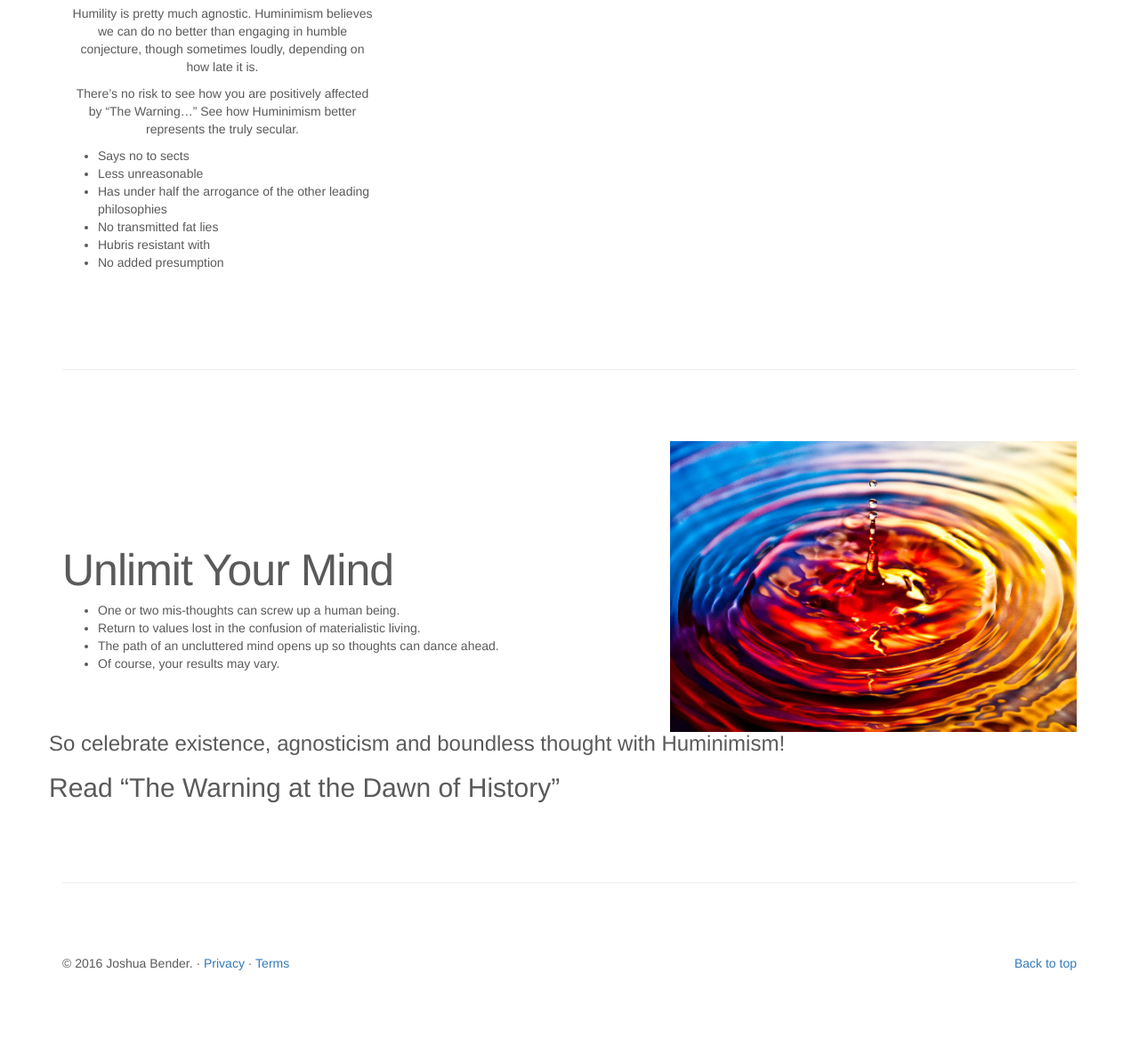
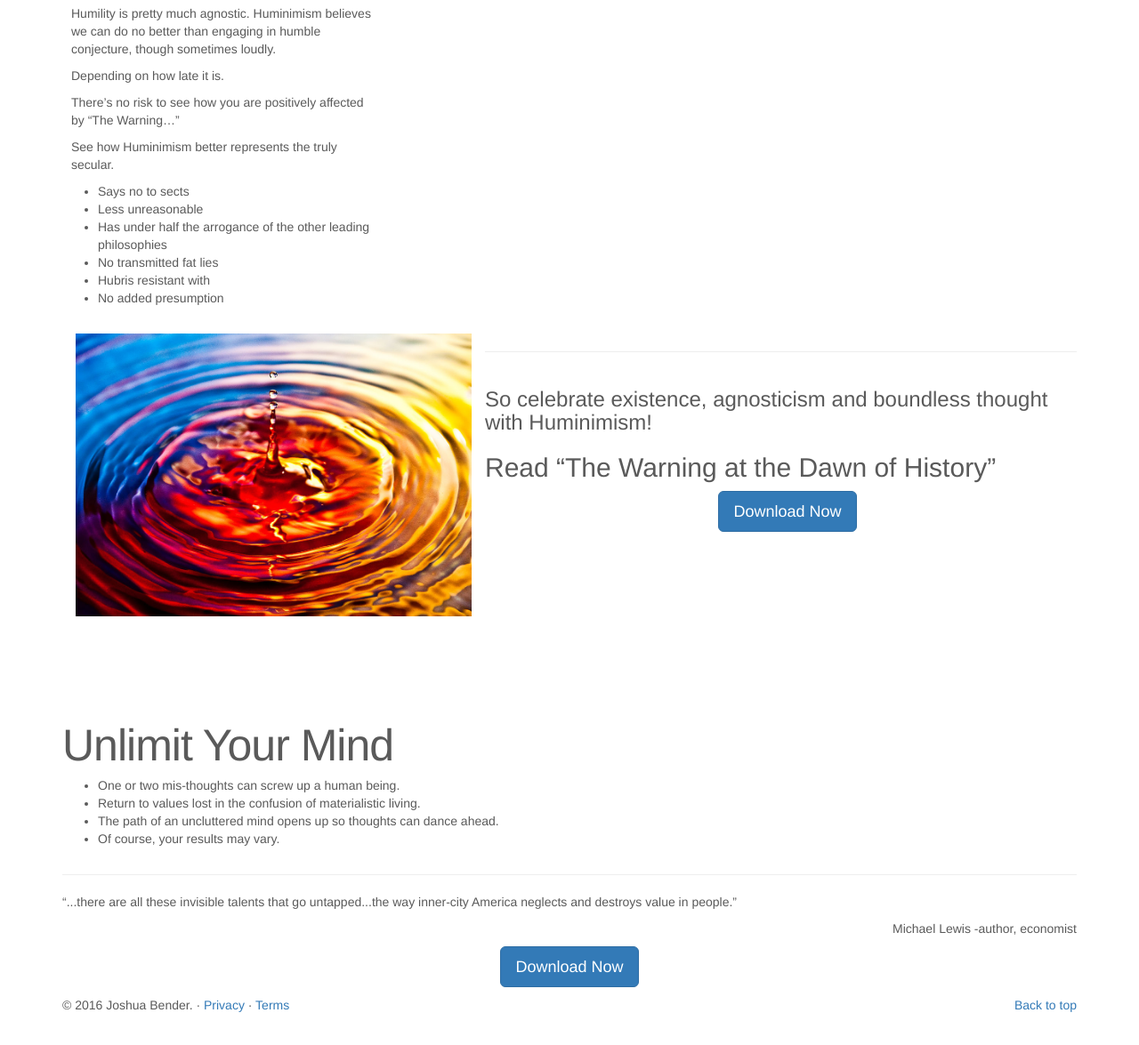
Before and after one commit to ckashby/josh, a plain HTML site: page index.html in a window 1280 px wide. Shown: the part 785-1960 px from the top of the page at 89% size. Before the commit the page ends 1928 px from the top, so only its background shows below. Drawn offline with nearby package versions, Linux system fonts and the light colour scheme.

Commit message:
Fixed text format and added quote

```diff
--- a/index.html
+++ b/index.html
@@ -128,10 +128,11 @@
       <div class="row">
         <div class="col-lg-4">
          <h2 class="featurette-heading">Good Reference Is Vital</h2>
-          <p>Humility is pretty much agnostic.  Huminimism believes we can do no better than
-            engaging in humble conjecture, though sometimes loudly, depending on how late it is.</p>
-          <p>There’s no risk to see how you are positively affected by “The Warning…”
-            See how Huminimism better represents the truly secular.</p>
+          <p align="left">Humility is pretty much agnostic.  Huminimism believes we can do no better than
+            engaging in humble conjecture, though sometimes loudly.</p>
+          <p align="left">Depending on how late it is.</p>
+          <p align="left">There’s no risk to see how you are positively affected by “The Warning…”</p>
+          <p align="left">See how Huminimism better represents the truly secular.</p>
             <ul align="left">
               <li>Says no to sects</li>
               <li>Less unreasonable</li>
@@ -142,10 +143,14 @@
         </div><!-- /.col-lg-4 -->
       </div><!-- /.row -->
 
+      <div class="col-md-5">
+          <img class="featurette-image img-responsive center-block"  alt="ripples in water" src="images/ripple.jpg">
+        </div>
+
 
       <!-- START THE FEATURETTES -->
 
-      <hr class="featurette-divider">
+      <hr>
 
       <div class="row featurette">
         <div class="col-md-7">
@@ -158,17 +163,28 @@
           </ul>
 
         </div>
-        <div class="col-md-5">
-          <img class="featurette-image img-responsive center-block"  alt="ripples in water" src="images/ripple.jpg">
-        </div>
+
         <h3>So celebrate existence, agnosticism and boundless thought with Huminimism!</h3>
         <h2>Read “The Warning at the Dawn of History”</h2>
+
+        <p align="center"><a class="btn btn-lg btn-primary" href="#" role="button">Download Now</a></p>
       </div>
 
 
-      <hr class="featurette-divider">
+      <hr>
 
       <!-- /END THE FEATURETTES -->
+
+      <!-- BEGINNING OF THE QUOTES -->
+
+      <p align="left">“...there are all these invisible talents that go untapped...the way inner-city America
+        neglects and destroys value in people.”</p>
+      <p align="right">Michael Lewis  -author, economist</p>
+
+      <p align="center"><a class="btn btn-lg btn-primary" href="#" role="button">Download Now</a></p>
+
+
+      <!-- /END THE QUOTES -->
 
 
       <!-- FOOTER -->
```
